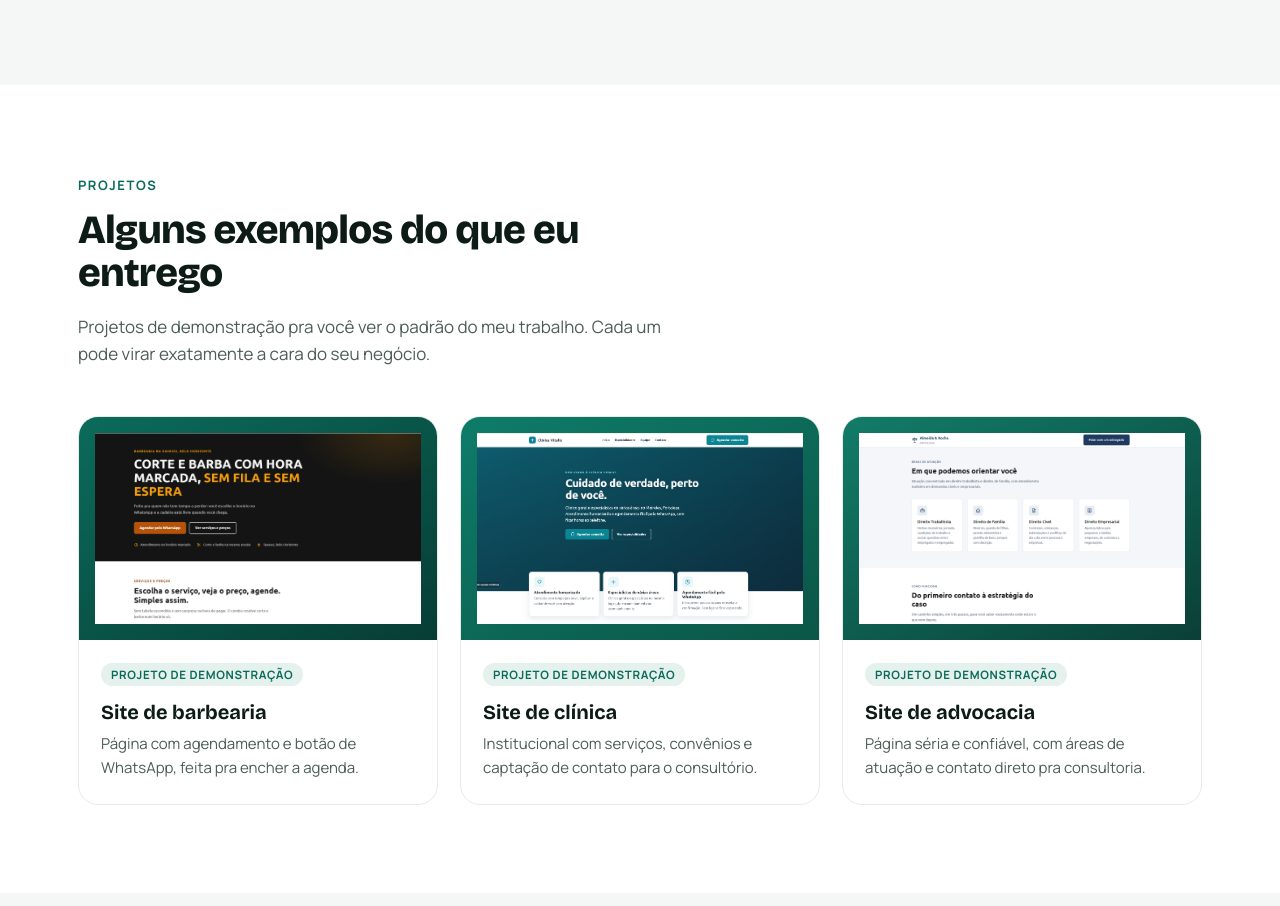
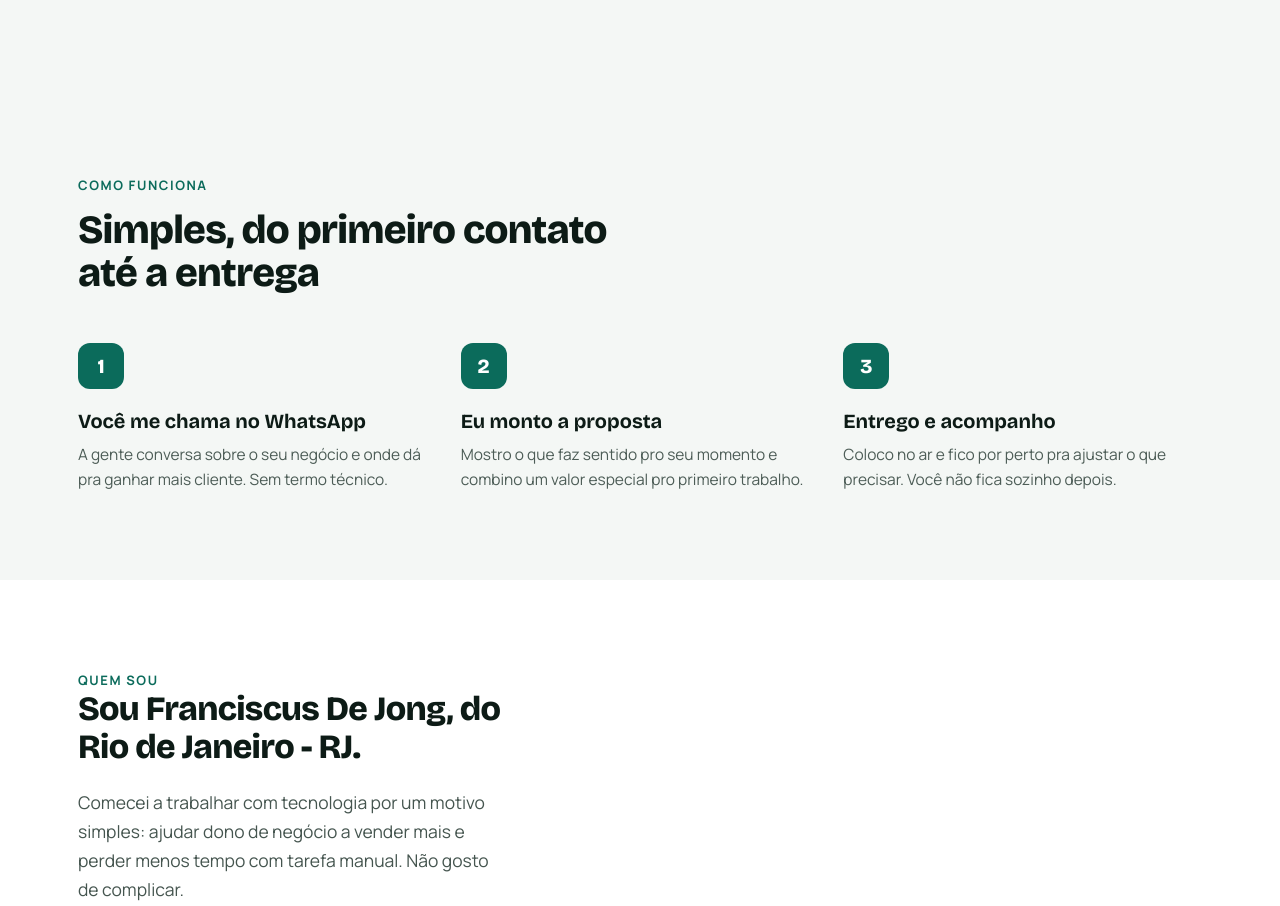
Before and after one commit to DJong90/portfolio, a plain HTML site: page index.html in a window 1280 px wide. Shown: the part 2043-2949 px from the top of the page. Drawn offline with nearby package versions, Linux system fonts and the light colour scheme.

Commit message:
Comment out 'projetos' section in index.html

```diff
--- a/index.html
+++ b/index.html
@@ -217,7 +217,7 @@
   </section>
 
   <!-- PROJETOS -->
-  <section id="projetos" style="background: #fff;">
+  <!-- <section id="projetos" style="background: #fff;">
     <div class="sec-pad" style="max-width: 1180px; margin: 0 auto; padding: 88px 28px;">
       <span style="font-weight: 700; font-size: 13px; letter-spacing: .12em; text-transform: uppercase; color: #0b6b5b;">Projetos</span>
       <h2 class="h2-big" style="font-family: 'Bricolage Grotesque', sans-serif; font-weight: 800; font-size: 40px; line-height: 1.08; letter-spacing: -.02em; margin: 14px 0 0; max-width: 560px; color: #0d1b16;">Alguns exemplos do que eu entrego</h2>
@@ -249,7 +249,7 @@
         </article>
       </div>
     </div>
-  </section>
+  </section> -->
 
   <!-- COMO FUNCIONA -->
   <section style="background: #f4f7f5;">
```
